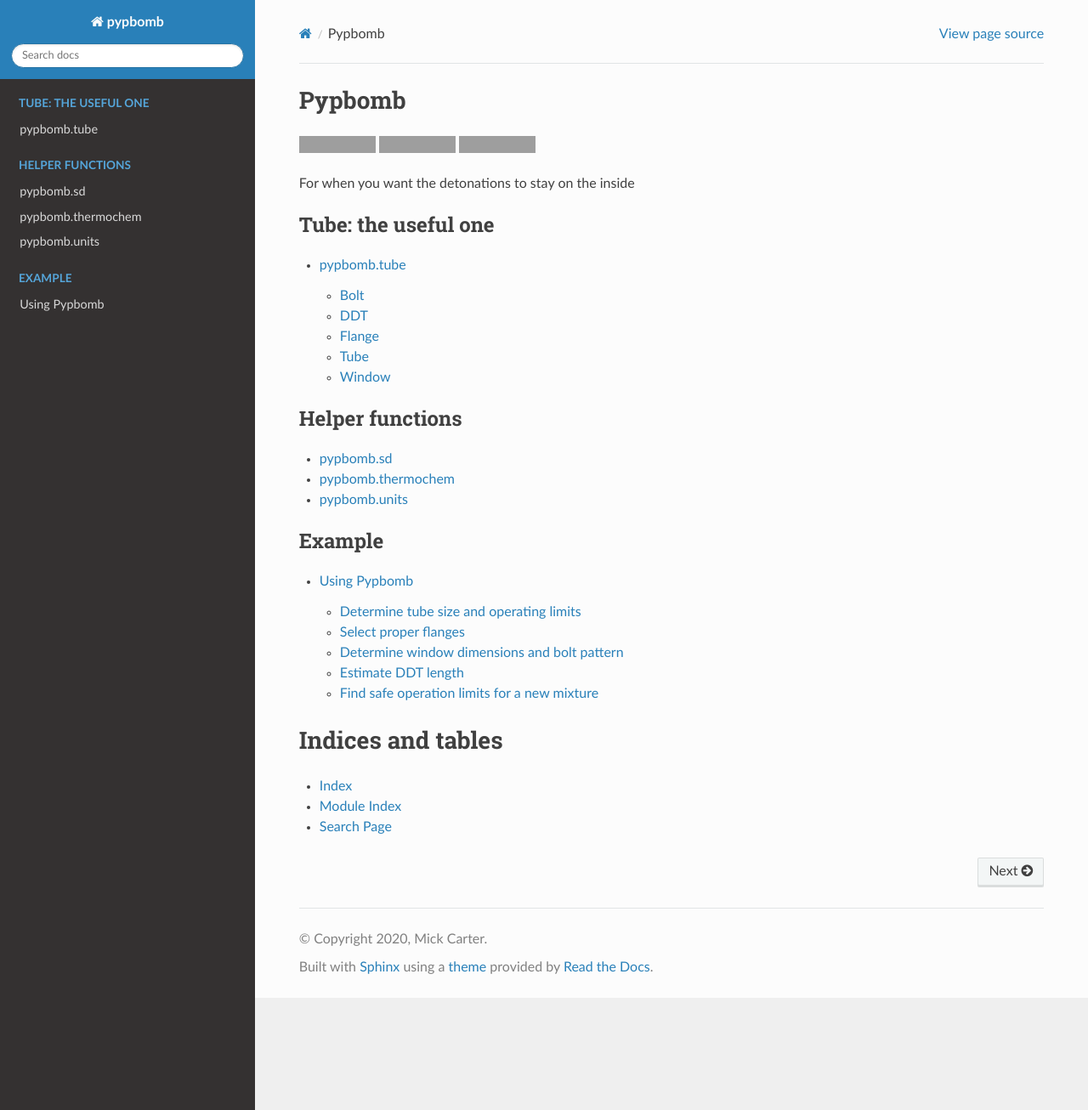
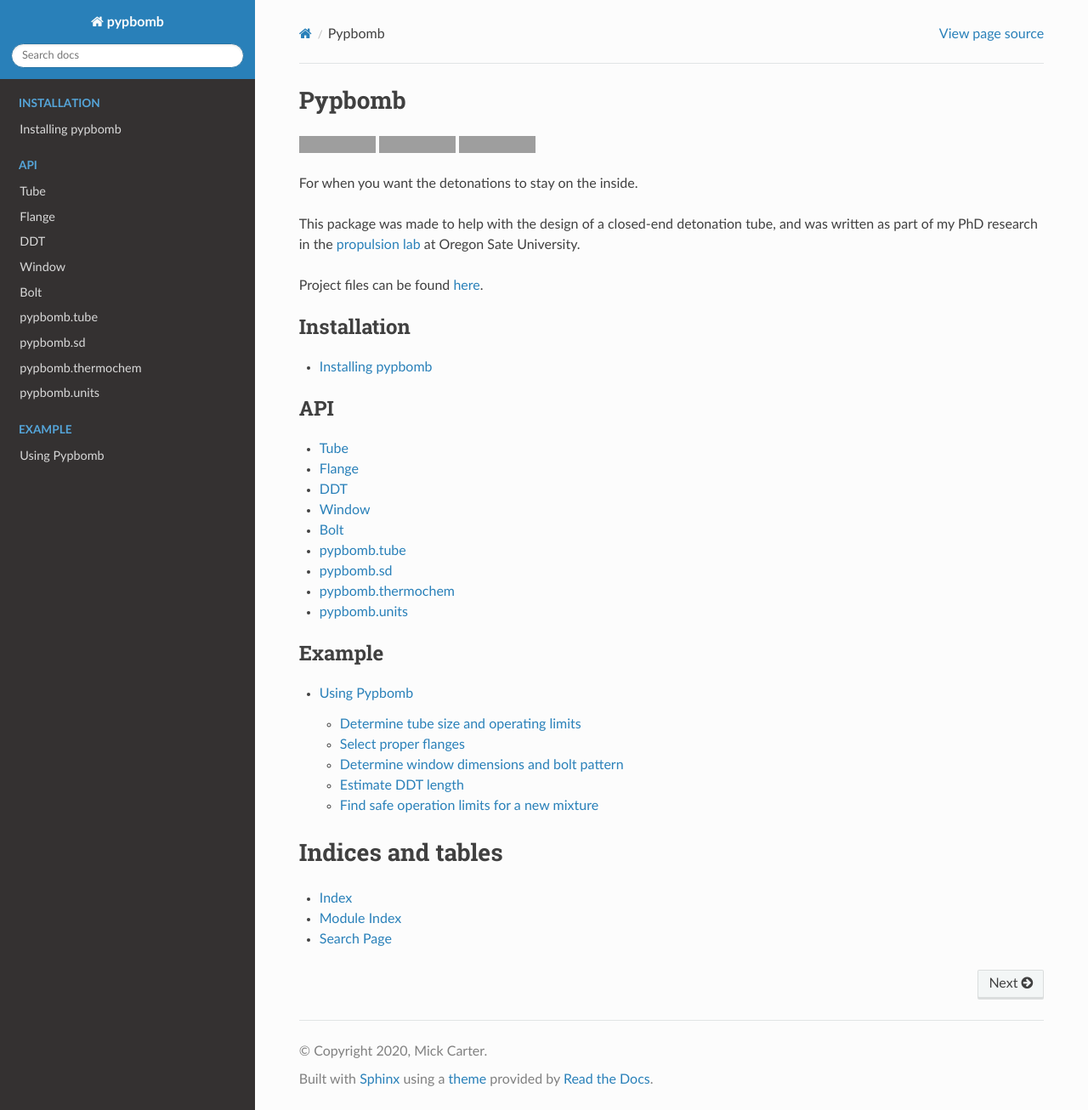
Before and after one commit to cartemic/BeaverDet, a Sphinx documentation site: the page built from docs/index.rst, in a window 1280 px wide and 1306 px high. Shown: the whole window at 85% size. Built offline with Sphinx 7.4.7 and the Read the Docs theme 2.0.0, drawn with Linux system fonts in a browser that asks for light colours; grey boxes are pictures that could not be loaded.

Commit message:
Import changes from JOSS branch

```diff
--- /dev/null
+++ b/docs/Bolt.rst
@@ -0,0 +1,5 @@
+Bolt
+----
+
+.. autoclass:: pypbomb.Bolt
+   :members:
--- /dev/null
+++ b/docs/DDT.rst
@@ -0,0 +1,5 @@
+DDT
+---
+
+.. autoclass:: pypbomb.DDT
+   :members:
--- /dev/null
+++ b/docs/Flange.rst
@@ -0,0 +1,5 @@
+Flange
+------
+
+.. autoclass:: pypbomb.Flange
+   :members:
--- /dev/null
+++ b/docs/Tube.rst
@@ -0,0 +1,5 @@
+Tube
+----
+
+.. autoclass:: pypbomb.Tube
+   :members:
--- /dev/null
+++ b/docs/Window.rst
@@ -0,0 +1,5 @@
+Window
+------
+
+.. autoclass:: pypbomb.Window
+   :members:
--- a/docs/index.rst
+++ b/docs/index.rst
@@ -17,19 +17,31 @@ Pypbomb
    :alt: Documentation badge
    :target: https://cartemic.github.io/pypbomb/
 
-For when you want the detonations to stay on the inside
+For when you want the detonations to stay on the inside.
+
+This package was made to help with the design of a closed-end detonation tube,
+and was written as part of my PhD research in the
+`propulsion lab <http://research.engr.oregonstate.edu/blunckgroup/propulsion-laboratory>`_
+at Oregon Sate University.
+
+Project files can be found `here <https://cartemic.github.io/pypbomb/>`_.
 
 .. toctree::
-   :maxdepth: 2
-   :caption: Tube: the useful one
+   :maxdepth: 1
+   :caption: Installation
 
-   tube
-
+   installation
 
 .. toctree::
-   :maxdepth: 2
-   :caption: Helper functions
+   :maxdepth: 1
+   :caption: API
 
+   Tube
+   Flange
+   DDT
+   Window
+   Bolt
+   tube
    sd
    thermochem
    units
--- a/docs/tube.rst
+++ b/docs/tube.rst
@@ -2,7 +2,8 @@ pypbomb.tube
 ============
 
 Tools for designing and determining operational parameters of a closed-end
-detonation tube with optical access.
+detonation tube with optical access. These are imported into ``pypbomb``
+for convenience, but may also be accessed via ``pypbomb.tube``.
 
 .. py:module:: pypbomb.tube
 
--- a/pypbomb/__init__.py
+++ b/pypbomb/__init__.py
@@ -1,4 +1,6 @@
 from . import tube, units, thermochem, sd
+from .tube import Bolt, Tube, Window, DDT, Flange
 from ._version import __version__, __version_info__
 
-__all__ = ["tube", "units", "thermochem", "sd"]
+__all__ = ["Bolt", "Tube", "Window", "DDT", "Flange", "tube", "units",
+           "thermochem", "sd"]
--- a/pypbomb/_version.py
+++ b/pypbomb/_version.py
@@ -1,4 +1,4 @@
-__version_info__ = (1, 0, 0)
+__version_info__ = (1, 1, 0)
 __version__ = '.'.join(map(str, __version_info__[:3]))
 if len(__version_info__) == 4:
     __version__ += __version_info__[-1]
```
Also changed, not shown: CHANGELOG.md (+21 -5 lines), docs/installation.rst (added, +45 -0 lines), setup.py (added, +84 -0 lines), docs/example.ipynb, 2 other files.
